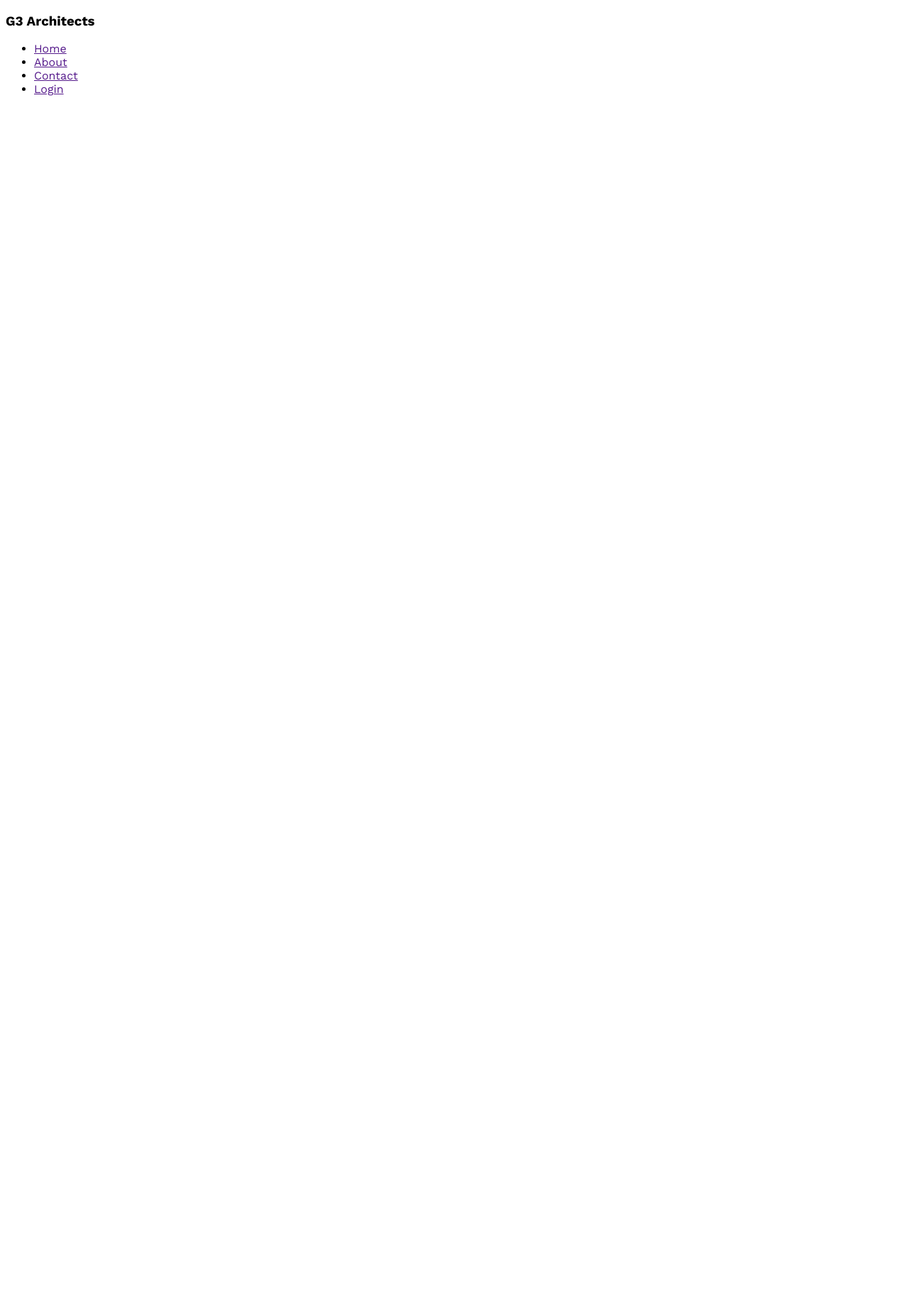
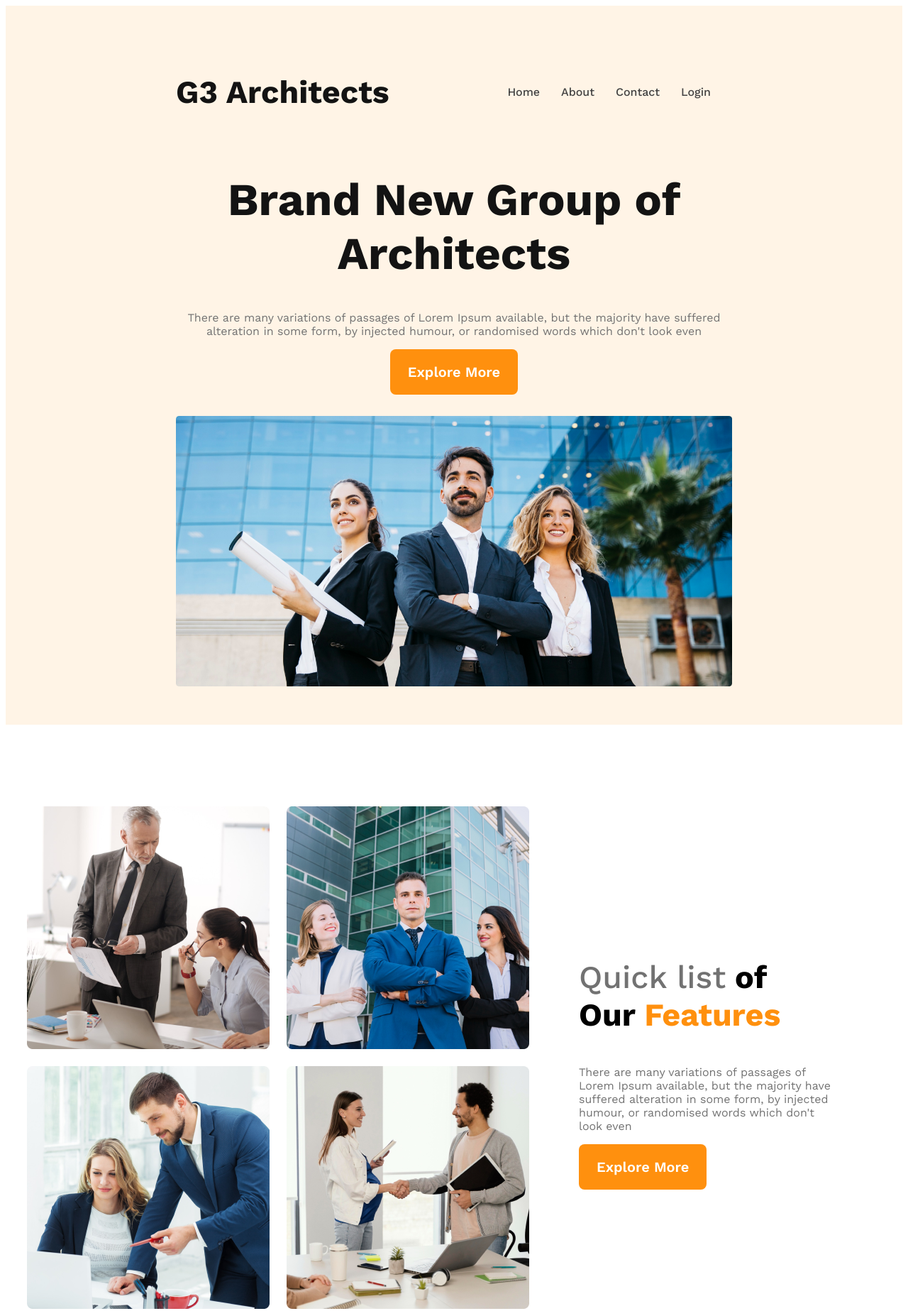
Before and after one commit to forhad0470/m2m9-g3-g3-architects, a plain HTML site: page index.html in a window 1280 px wide. Shown: the top 1847 px of the page at 71% size. Before the commit the page ends 800 px from the top, so only its background shows below. Drawn offline with nearby package versions, Linux system fonts and the light colour scheme.

Commit message:
started some facts section

```diff
--- a/index.html
+++ b/index.html
@@ -9,7 +9,7 @@
 <body>
     <header>
         <nav>
-            <h3>G3 Architects</h3>
+            <h3 class="section-title">G3 Architects</h3>
             <ul>
                 <li><a href="">Home</a></li>
                 <li><a href="">About</a></li>
@@ -17,9 +17,58 @@
                 <li><a href="">Login</a></li>
             </ul>
         </nav>
+        <div class="banner">
+            <div class="banner-content">
+                <h1 class="banner-title">
+                    Brand New Group of Architects
+                </h1>
+                <p class="text-light-gray">There are many variations of passages of Lorem Ipsum available, but the majority have suffered alteration in some form, by injected humour, or randomised words which don't look even</p>
+                <button class="btn-primary">Explore More</button>
+            </div>
+            <img src="./images/banner.png" alt="" class="banner-img">
+        </div>
     </header>
     <main>
+        <!-- team section start -->
 
+       <section class="team-container">
+        <div class="team-img-container">
+            <img src="./images/team1.png" alt="">
+            <img src="./images/team2.png" alt="">
+            <img src="./images/team3.png" alt="">
+            <img src="./images/team4.png" alt="">
+        </div>
+        <div class="team-content">
+            <h3 class="team-content-title"><span class="quick-list">Quick list</span> <span >of Our</span> <span class="features">Features</span></h3>
+            <p class="text-light-gray">There are many variations of passages of Lorem Ipsum available, but the majority have suffered alteration in some form, by injected humour, or randomised words which don't look even</p>
+            <button class="btn-primary">Explore More</button>
+        </div>
+       </section>
+
+        <!-- team section end -->
+
+        <!-- feature section start -->
+
+       <section class="feature-container">
+
+
+
+
+
+       </section>
+
+
+
+        <!-- feature section start -->
+
+        <!-- some facts start -->
+
+       <section class="some-facts">
+        <h3 class="section-title">Some Facts</h3>
+        <p class="text-light-gray">There are many variations of passages of Lorem Ipsum available, but the majority have suffered alteration.</p>
+       </section>
+
+        <!-- some facts start -->
     </main>
     <footer>
 
--- a/style.css
+++ b/style.css
@@ -1,4 +1,141 @@
 @import url("https://fonts.googleapis.com/css2?family=Work+Sans:wght@400;500;600;700;800;900&display=swap");
+/* shared style start */
 * {
   font-family: "Work Sans", sans-serif;
 }
+.btn-primary {
+  border-radius: 8px;
+  color: #FFF;
+  background: #ff900e;
+  font-size: 1.25rem;
+  font-weight: 600;
+  padding: 20px 25px;
+  cursor: pointer;
+  border: 0;
+
+}
+.text-light-gray {
+    color: #727272;
+  }
+/* header section start */
+header {
+  background-color: rgba(255, 144, 14, 0.1);
+  padding: 50px 240px;
+}
+nav {
+  display: flex;
+  justify-content: space-between;
+  align-items: center;
+}
+.section-title {
+  font-size: 2.8rem;
+  font-weight: 700;
+  color: #131313;
+}
+nav > ul {
+  display: flex;
+}
+nav li {
+  list-style: none;
+  margin-right: 30px;
+  font-weight: 500;
+  font-size: 1rem;
+}
+nav ul a {
+  text-decoration: none;
+  color: #424242;
+}
+/* banner section  */
+
+.banner-content {
+  max-width: 800px;
+  text-align: center;
+  margin: 0 auto;
+}
+.banner-title {
+  font-size: 4rem;
+  font-weight: 700;
+  color: #131313;
+}
+
+.banner img{
+    margin-top: 30px;
+    width: 100%;
+}
+/* header section end */
+/* main section */
+
+main{
+    max-width: 1440px;
+    margin: 0 auto;
+
+}
+.team-container{
+    display: flex;
+    align-items: center;
+    margin: 0 auto;
+    padding: 30px;
+    margin: 85px 0 130px 0;
+}
+.team-img-container{
+    display: grid;
+    grid-template-columns: repeat(2,1fr);
+    gap: 1.5rem;
+
+}
+.team-content{
+    padding-right: 70px;
+    padding-left: 70px;
+
+}
+.team-content-title{
+    font-size: 2.8rem;
+
+}
+.team-content-title .quick-list{
+    color:#727272;
+    font-weight: 500;
+}
+.team-content-title .features{
+    color: #FF900E;
+    font-weight: 700;
+}
+/* feature section start */
+
+
+
+/* feature section end */
+
+
+
+
+/* Responsive media queries */
+@media screen and (max-width:576px) {
+    header{
+        padding: 20px;
+    }
+    nav,
+    .team-container {
+        flex-direction: column;
+    }
+    .team-img-container{
+
+        grid-template-columns: 1fr;
+    }
+    .team-content{
+        padding-right: 20px;
+        padding-left: 20px;
+    }
+}
+
+
+
+@media screen and (min-width:576px) and (max-width:960px) {
+    header{
+        padding: 50px;
+    }
+    nav,
+    .team-container{
+        flex-direction: column;
+    }
+}
```
